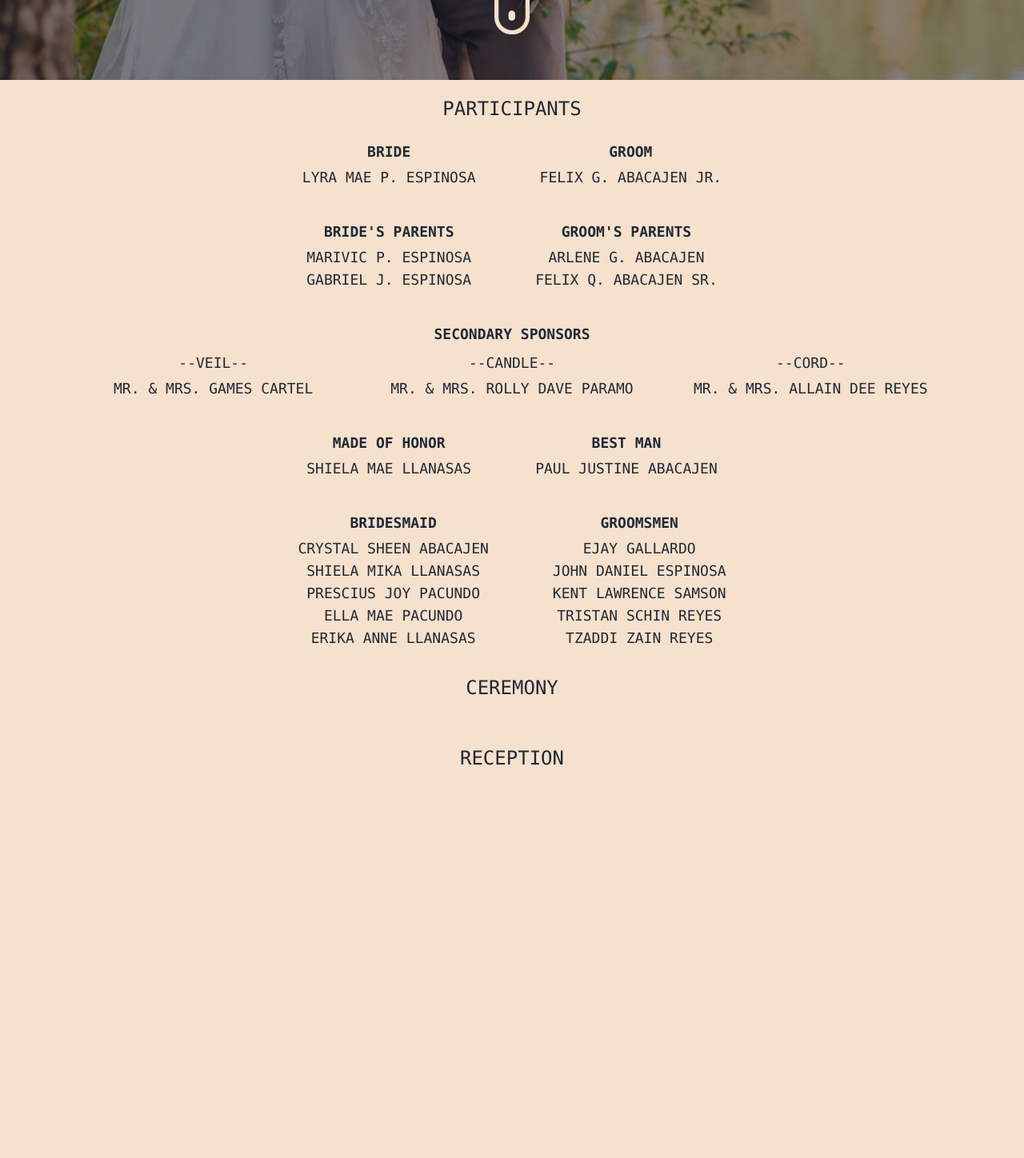
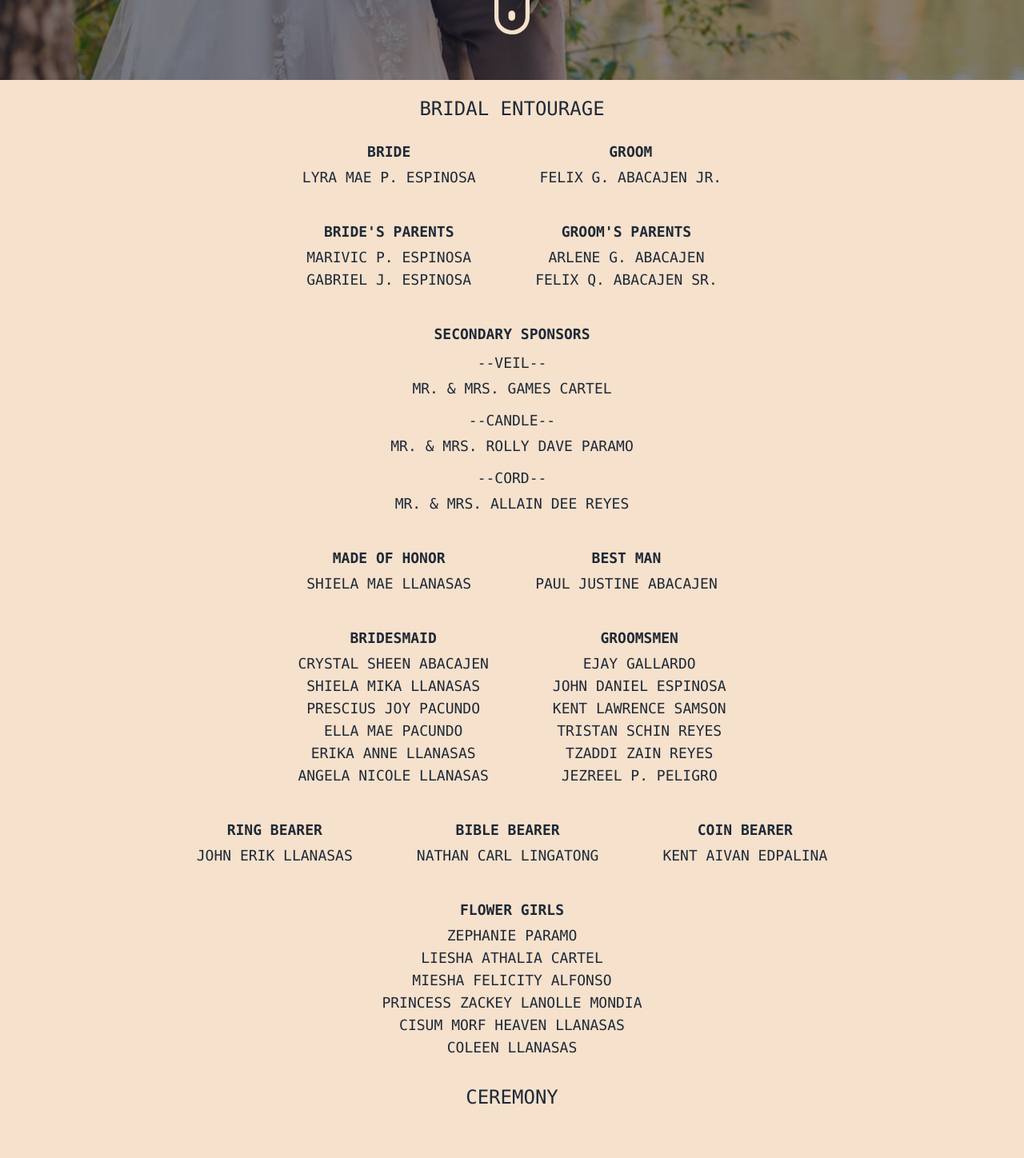
Before and after one commit to felix1251/my-wedding, a Vue app: page /home in a window 1280 px wide. Shown: the part 700-2148 px from the top of the page at 80% size. Before the commit the page ends 1708 px from the top, so only its background shows below. Built offline with nearby package versions, Linux system fonts and the light colour scheme.

Commit message:
add information

```diff
--- a/src/index.css
+++ b/src/index.css
@@ -15,7 +15,7 @@ body {
 }
 
 .layout-margin {
-    @apply mx-auto max-w-6xl px-4 py-3;
+    @apply mx-auto max-w-7xl px-4 py-3;
 }
 
 .default-text {
--- a/src/layouts/Navbar.vue
+++ b/src/layouts/Navbar.vue
@@ -28,7 +28,7 @@ export default {
     data() {
         return {
             navOptions: [
-                { name: "Participants", scrollId: PARTICIPANT_SECTION },
+                { name: "Bridal Entourage", scrollId: PARTICIPANT_SECTION },
                 { name: "Ceremony", scrollId: CEREMONY_SECTION },
                 { name: "Reception", scrollId: RECEPTION_SECTION },
             ],
--- a/src/sections/ParticipantSection.vue
+++ b/src/sections/ParticipantSection.vue
@@ -1,6 +1,6 @@
 <template>
     <section :id="scrollId" class="section-container">
-        <h2 class="section-title">Participants</h2>
+        <h2 class="section-title">Bridal Entourage</h2>
         <div class="participant-list">
             <div
                 class="flex flex-col md:flex-row gap-5 md:gap-20 justify-center"
@@ -31,7 +31,7 @@
             <div class="flex gap-1 flex-col text-center default-text">
                 <h3 class="participant-title">Secondary Sponsors</h3>
                 <div
-                    class="flex gap-3 lg:gap-0 lg:grid lg:grid-cols-3 flex-col flex-row flex-wrap justify-center"
+                    class="flex gap-3 flex-col flex-row flex-wrap justify-center"
                 >
                     <div>
                         <h3 class="sub-participant-title">--Veil--</h3>
@@ -71,6 +71,7 @@
                     <span class="participant-name">Prescius Joy Pacundo</span>
                     <span class="participant-name">Ella Mae Pacundo</span>
                     <span class="participant-name">Erika Anne Llanasas</span>
+                    <span class="participant-name">Angela Nicole Llanasas</span>
                 </div>
                 <div class="flex flex-col text-center default-text">
                     <h3 class="participant-title">Groomsmen</h3>
@@ -79,6 +80,38 @@
                     <span class="participant-name">Kent Lawrence Samson</span>
                     <span class="participant-name">Tristan Schin Reyes</span>
                     <span class="participant-name">Tzaddi Zain Reyes</span>
+                    <span class="participant-name">Jezreel P. Peligro</span>
+                </div>
+            </div>
+            <div class="flex flex-row flex-wrap gap-5 md:gap-20 justify-center">
+                <div class="flex flex-col text-center default-text">
+                    <h3 class="participant-title">Ring Bearer</h3>
+                    <span class="participant-name">John Erik Llanasas</span>
+                </div>
+                <div class="flex flex-col flex-wrap text-center default-text">
+                    <h3 class="participant-title">Bible Bearer</h3>
+                    <span class="participant-name">Nathan Carl Lingatong</span>
+                </div>
+                <div class="flex flex-col flex-wrap text-center default-text">
+                    <h3 class="participant-title">Coin Bearer</h3>
+                    <span class="participant-name">Kent Aivan Edpalina</span>
+                </div>
+            </div>
+            <div class="flex flex-row flex-wrap gap-5 md:gap-20 justify-center">
+                <div class="flex flex-col text-center default-text">
+                    <h3 class="participant-title">Flower Girls</h3>
+                    <span class="participant-name">Zephanie Paramo</span>
+                    <span class="participant-name">Liesha Athalia Cartel</span>
+                    <span class="participant-name">
+                        Miesha Felicity Alfonso
+                    </span>
+                    <span class="participant-name">
+                        Princess Zackey Lanolle Mondia
+                    </span>
+                    <span class="participant-name">
+                        Cisum Morf Heaven Llanasas
+                    </span>
+                    <span class="participant-name"> Coleen Llanasas </span>
                 </div>
             </div>
         </div>
```
